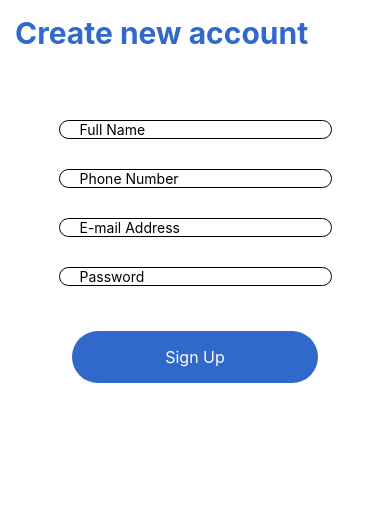
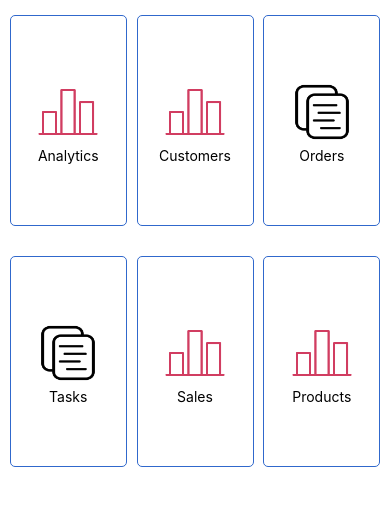
Before and after one commit to qureshi90/dashboard-template-RN, a React Native app: screen / in a window 390 px wide. Shown: the top 506 px of the page. Built offline with nearby package versions, Linux system fonts and the light colour scheme.

Commit message:
dashboard screen design completed

```diff
--- a/src/navigation/navigator.js
+++ b/src/navigation/navigator.js
@@ -1,10 +1,11 @@
 import React from 'react';
 // import Welcome from '../screens/welcome';
 // import SignIn from '../screens/login';
-import SignUp from '../screens/signup';
+// import SignUp from '../screens/signup';
+import Dashboard from '../screens/dashboard';
 
 const Navigator = () => {
-  return <SignUp />;
+  return <Dashboard />;
 };
 
 export default Navigator;
--- /dev/null
+++ b/src/screens/dashboard/index.js
@@ -0,0 +1,60 @@
+import React from 'react';
+import {View, Text, Image} from 'react-native';
+import styles from './style.js';
+// import ButtonBlue from '../../components/buttonBlue';
+
+const Dashboard = () => {
+  return (
+    <View style={styles.container}>
+      <View style={styles.block}>
+        <View style={styles.card}>
+          <Image
+            style={styles.icon}
+            source={require('../../assets/icons/analytics.png')}
+          />
+          <Text>Analytics</Text>
+        </View>
+        <View style={styles.card}>
+          <Image
+            style={styles.icon}
+            source={require('../../assets/icons/analytics.png')}
+          />
+          <Text>Customers</Text>
+        </View>
+        <View style={styles.card}>
+          <Image
+            style={styles.icon}
+            source={require('../../assets/icons/tasks.png')}
+          />
+          <Text>Orders</Text>
+        </View>
+      </View>
+
+      <View style={styles.block}>
+        <View style={styles.card}>
+          <Image
+            style={styles.icon}
+            source={require('../../assets/icons/tasks.png')}
+          />
+          <Text>Tasks</Text>
+        </View>
+        <View style={styles.card}>
+          <Image
+            style={styles.icon}
+            source={require('../../assets/icons/analytics.png')}
+          />
+          <Text>Sales</Text>
+        </View>
+        <View style={styles.card}>
+          <Image
+            style={styles.icon}
+            source={require('../../assets/icons/analytics.png')}
+          />
+          <Text>Products</Text>
+        </View>
+      </View>
+    </View>
+  );
+};
+
+export default Dashboard;
--- /dev/null
+++ b/src/screens/dashboard/style.js
@@ -0,0 +1,28 @@
+import {StyleSheet} from 'react-native';
+import {blue} from '../../constants/color.js';
+
+const styles = StyleSheet.create({
+  container: {
+    flex: 1,
+  },
+  block: {
+    flexDirection: 'row',
+    justifyContent: 'space-evenly',
+    marginVertical: 15,
+    height: '25%',
+  },
+  card: {
+    borderWidth: 1,
+    borderRadius: 5,
+    borderColor: blue,
+    width: '30%',
+    justifyContent: 'center',
+    alignItems: 'center',
+  },
+  icon: {
+    height: 70,
+    width: 70,
+  },
+});
+
+export default styles;
```
Also changed, not shown: src/constants/dummydata.js (added, +11 -0 lines), src/assets/icons/analytics.png (added), src/assets/icons/tasks.png (added), src/screens/signup/style.js (line endings or trailing spaces).
